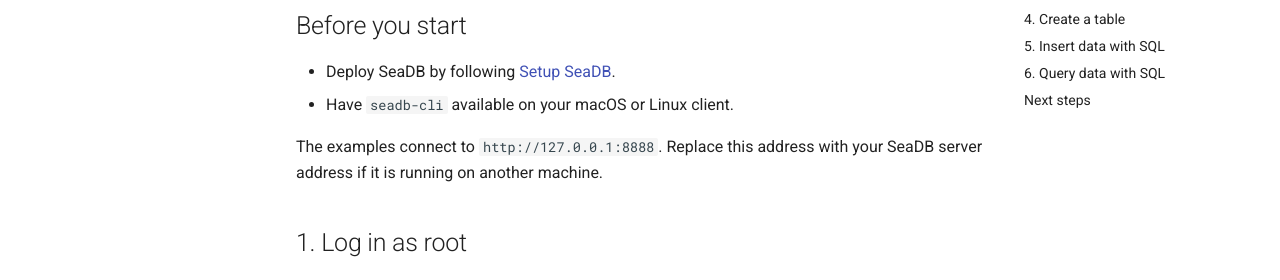
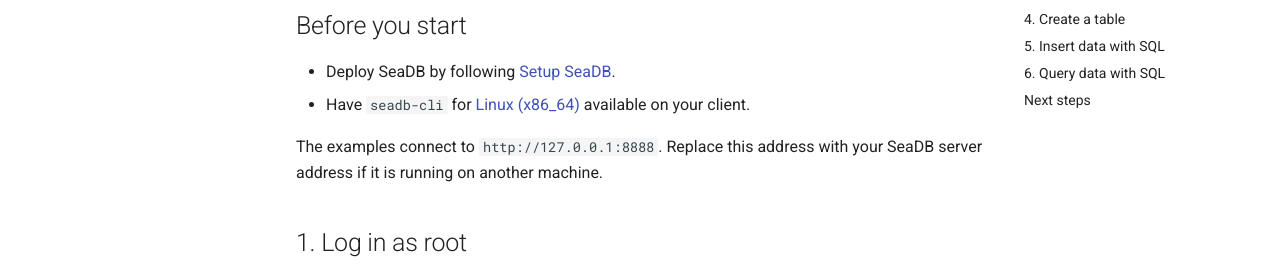
Before and after one commit to seacloud-lab/seadb-admin-docs, an MkDocs documentation site: the page built from manual/usage/quick_start.md, in a window 1280 px wide and 900 px high. Shown: the part 311-591 px from the top of the window. Built offline with MkDocs 1.6.1 and Material for MkDocs 9.7.7, drawn with Linux system fonts in a browser that asks for light colours; comment, search, counter and statistics services are not loaded; the version menu is left out.

Commit message:
add seadb-cli link

```diff
--- a/manual/usage/quick_start.md
+++ b/manual/usage/quick_start.md
@@ -7,7 +7,7 @@
 ## Before you start
 
 - Deploy SeaDB by following [Setup SeaDB](../setup/seadb_setup_single_node.md).
-- Have `seadb-cli` available on your macOS or Linux client.
+- Have `seadb-cli` for [Linux (x86_64)](https://sos-ch-dk-2.exo.io/cloud-seaticket-ai-seadb-cli/seadb-cli-x86_64-0.9) available on your client.
 
 The examples connect to `http://127.0.0.1:8888`. Replace this address with your
 SeaDB server address if it is running on another machine.
```
